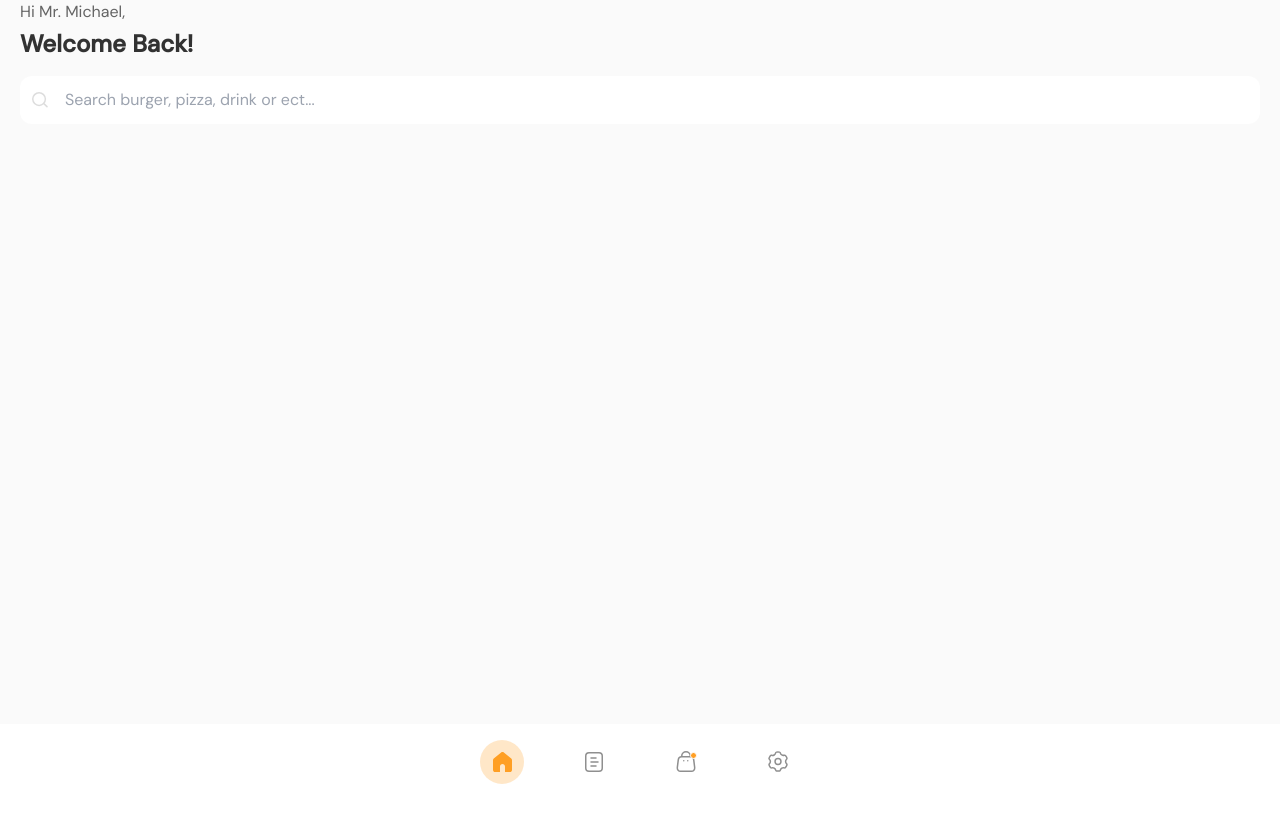
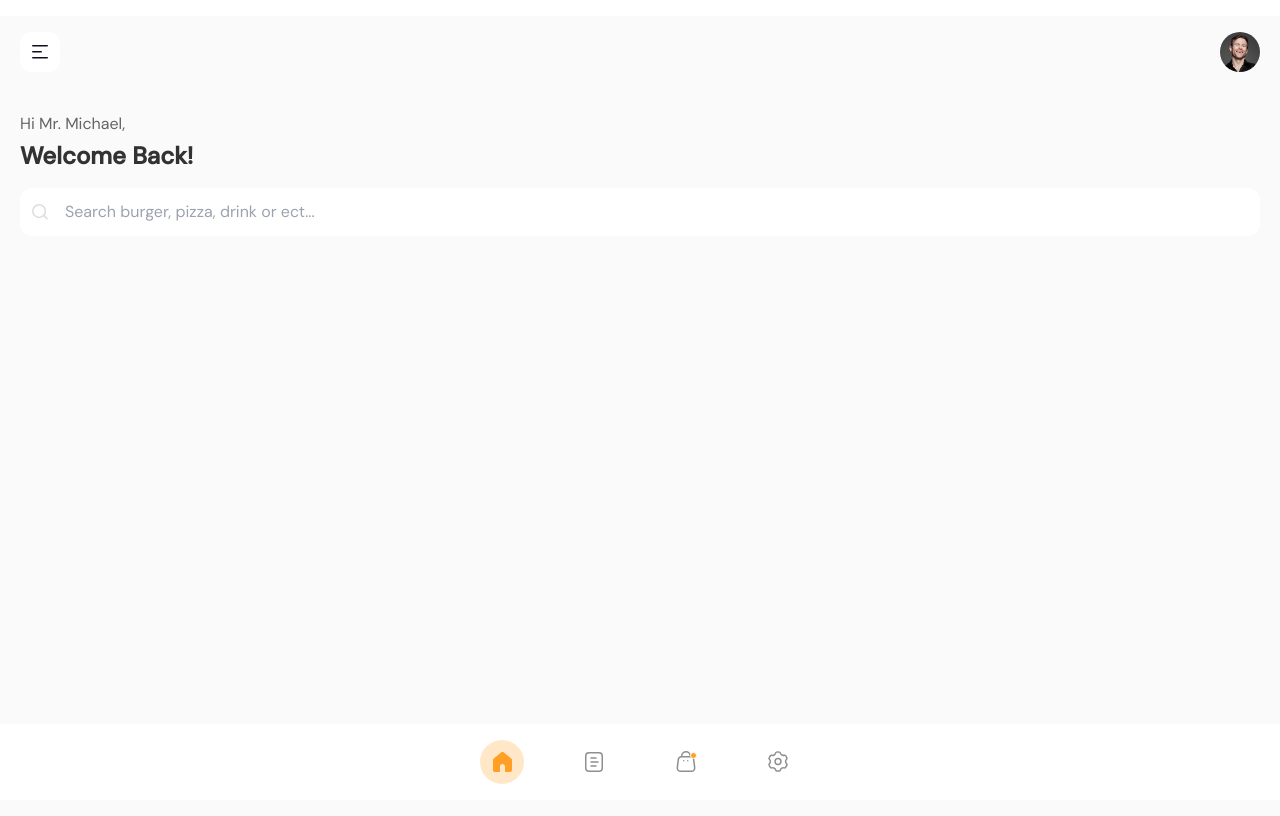
Before and after one commit to maitzeth/drinkfy, a Next.js app: page / in a window 1280 px wide. Built offline with nearby package versions, Linux system fonts and the light colour scheme.

Commit message:
feat: :sparkles: adding header component

```diff
--- a/src/components/index.ts
+++ b/src/components/index.ts
@@ -2,8 +2,10 @@
 export * from './shared/Container';
 export * from './shared/SearchInput';
 export * from './shared/Navbar';
+export * from './shared/Header';
 export * from './shared/NotificationDot';
 // Buttons
+export * from './shared/Button/ButtonDefault';
 export * from './shared/Button/ButtonPrimary';
 export * from './shared/Button/ButtonSecondary';
 export * from './shared/Button/ButtonTertiary';
--- /dev/null
+++ b/src/components/shared/Button/ButtonDefault.tsx
@@ -0,0 +1,23 @@
+import { cn } from '@/common/utils';
+import { ButtonBase, BaseProps } from './ButtonBase';
+import { PropsWithChildren } from 'react';
+
+type Props = PropsWithChildren<BaseProps>;
+
+const BASE_CLASSNAME = `
+  w-[40px]
+  h-[40px]
+  bg-white
+  rounded-xl
+  flex
+  items-center
+  justify-center
+`;
+
+export const ButtonDefault = ({ onClick, children, ...rest }: Props) => {
+  return (
+    <ButtonBase onClick={onClick} className={cn(BASE_CLASSNAME)} {...rest}>
+      {children}
+    </ButtonBase>
+  );
+};
--- /dev/null
+++ b/src/components/shared/Header.tsx
@@ -0,0 +1,30 @@
+import { Fragment } from 'react';
+import { ButtonDefault } from '@/components';
+import Image from 'next/image';
+
+export const Header = () => {
+
+  return (
+    <Fragment>
+      <header className="flex justify-between items-center py-4">
+        <ButtonDefault onClick={() => {}}>
+          {/* This a placeholder, but it can be created as a component - TODO */}
+          <svg width="24" height="24" viewBox="0 0 24 24" fill="none" xmlns="http://www.w3.org/2000/svg">
+            <rect x="4" y="5" width="16" height="1.5" rx="0.75" fill="#0F0D23"/>
+            <rect x="4" y="11" width="10" height="1.5" rx="0.75" fill="#0F0D23"/>
+            <rect x="4" y="17" width="16" height="1.5" rx="0.75" fill="#0F0D23"/>
+          </svg>
+        </ButtonDefault>
+        <div>
+          <Image
+            src="/images/user.jpg"
+            height={40}
+            width={40}
+            alt="Your user avatar"
+            className="rounded-full"
+          />
+        </div>
+      </header>
+    </Fragment>
+  );
+};
--- a/src/pages/_app.tsx
+++ b/src/pages/_app.tsx
@@ -9,7 +9,7 @@ const inter = DM_Sans({
 
 export default function App({ Component, pageProps }: AppProps) {
   return (
-    <main className={inter.className}>
+    <main className={`pt-4 ${inter.className}`}>
       <Component {...pageProps} />
     </main>
   );
--- a/src/pages/layouts/DefaultLayout.tsx
+++ b/src/pages/layouts/DefaultLayout.tsx
@@ -1,5 +1,5 @@
 import { Fragment, PropsWithChildren } from 'react'
-import { Container, Navbar } from '@/components';
+import { Container, Navbar, Header } from '@/components';
 import { withClassName } from '@/types/common';
 import { cn } from '@/common/utils';
 
@@ -7,6 +7,7 @@ export const DefaultLayout = ({ children, className }: withClassName<PropsWithCh
   return (
     <Fragment>
       <Container className={cn("relative bg-white-1 space-y-10 min-h-screen", className)}>
+        <Header />
         {children}
       </Container>
       <Navbar />
```
